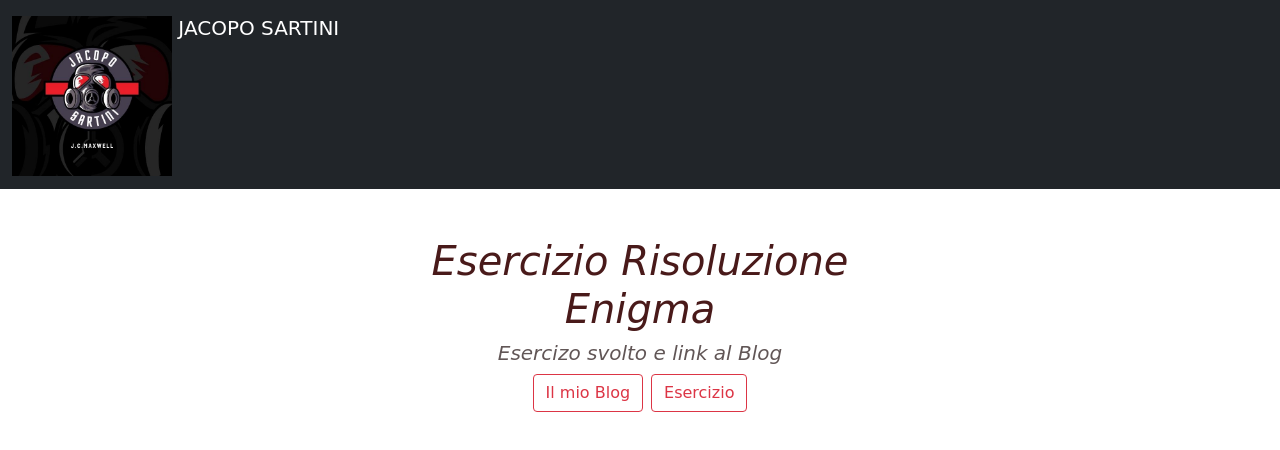
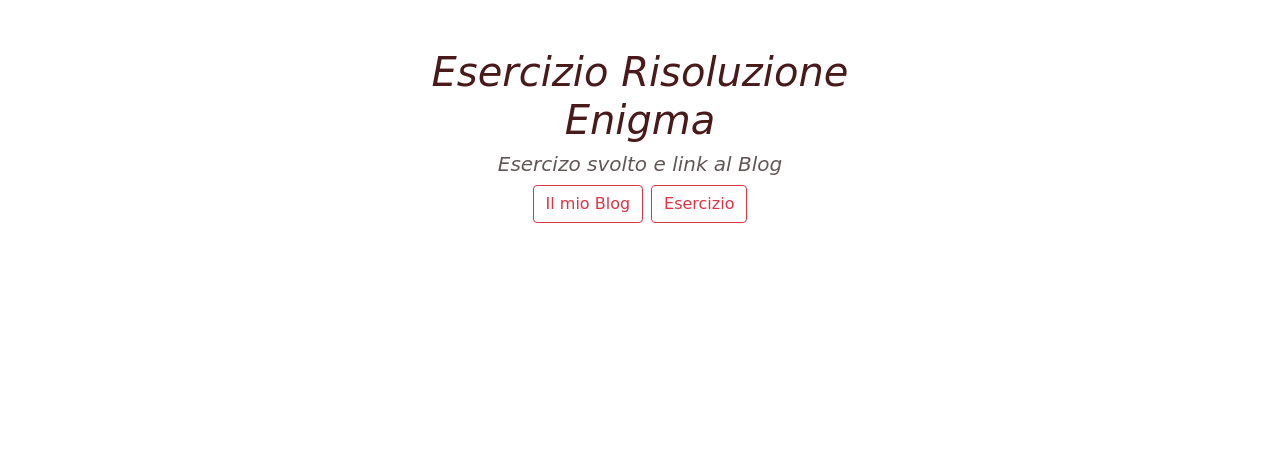
Before and after one commit to Jacoposartini05/tpsit, a plain HTML site: page bs5/bott con 2 es.html in a window 1280 px wide. Drawn offline with nearby package versions, Linux system fonts and the light colour scheme.

Commit message:
Update bott con 2 es.html

```diff
--- a/bs5/bott con 2 es.html
+++ b/bs5/bott con 2 es.html
@@ -25,18 +25,6 @@ background-color: rgb(255, 255, 255);
 font-family: 'Fredoka One', cursive;
 }
 </style>
-
-
-
-    <nav class="navbar navbar-dark bg-dark">
-        <div class="container-fluid">
-          <a class="navbar-brand" href="#">
-            <img src="logo.jpg" alt="" width="160" height="" class="d-inline-block align-text-top">
-
-            JACOPO SARTINI
-          </a>
-        </div>
-      </nav>
       <div class="container my-5 text-center" style="max-width: 580px">
         <h1 style="color: rgba(66, 18, 18, 0.966);" class="fst-italic"> Esercizio Risoluzione Enigma</h1>
         <h5 style="color: rgb(97, 86, 86);" class="fst-italic"
```
